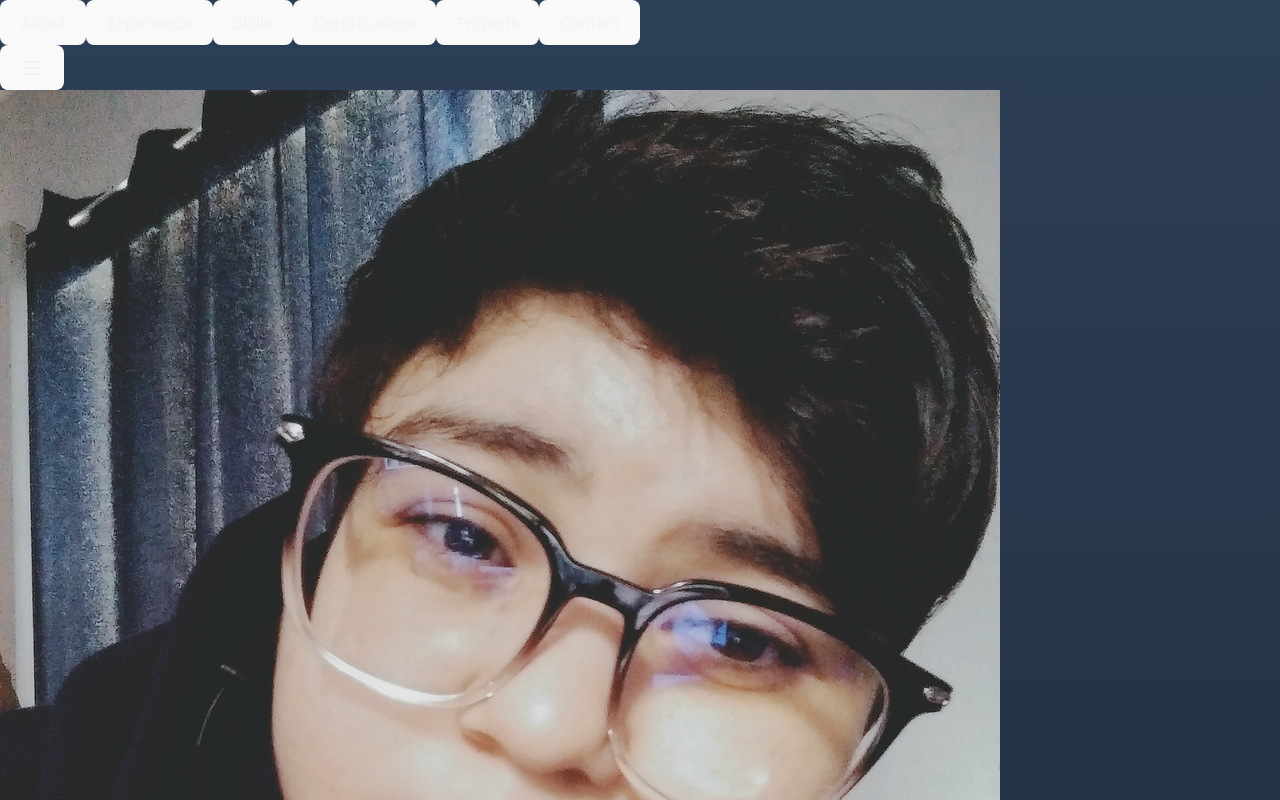
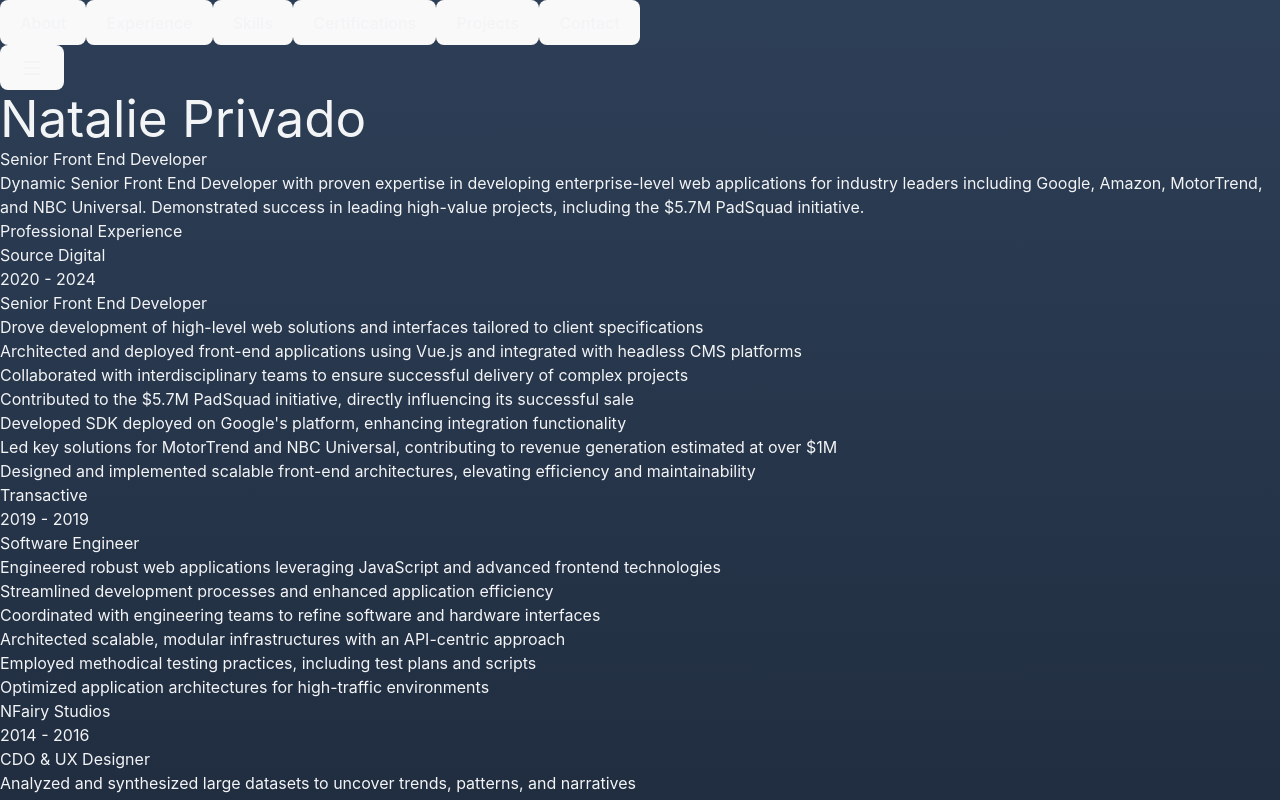
Before and after one commit to c-49/portfolio-site, a React (Vite) app: page / in a window 1280 px wide. Shown: the top 800 px of the page. Built offline with nearby package versions, Linux system fonts and the light colour scheme.

Commit message:
update name

```diff
--- a/src/components/Portfolio.tsx
+++ b/src/components/Portfolio.tsx
@@ -103,7 +103,7 @@
   <Section id="about" className="py-32 px-8">
     <div className="flex flex-col md:flex-row items-center md:space-x-12">
       <div className="w-[200px] h-[200px] mb-8 md:mb-0">
-        <img src={data.imageUrl} alt={data.name} className="w-full h-full object-contain" />
+        {/* <img src={data.imageUrl} alt={data.name} className="w-full h-full object-contain" /> */}
       </div>
       <div>
         <h1 className="text-4xl font-bold text-center md:text-left">{data.name}</h1>
--- a/src/data/portfolio-data.ts
+++ b/src/data/portfolio-data.ts
@@ -12,7 +12,7 @@
       { id: "contact", label: "Contact" }
     ],
     about: {
-      name: "Chris Reith",
+      name: "Natalie Privado",
       role: "Senior Front End Developer",
       description: "Dynamic Senior Front End Developer with proven expertise in developing enterprise-level web applications for industry leaders including Google, Amazon, MotorTrend, and NBC Universal. Demonstrated success in leading high-value projects, including the $5.7M PadSquad initiative.",
       imageUrl: profile
```
